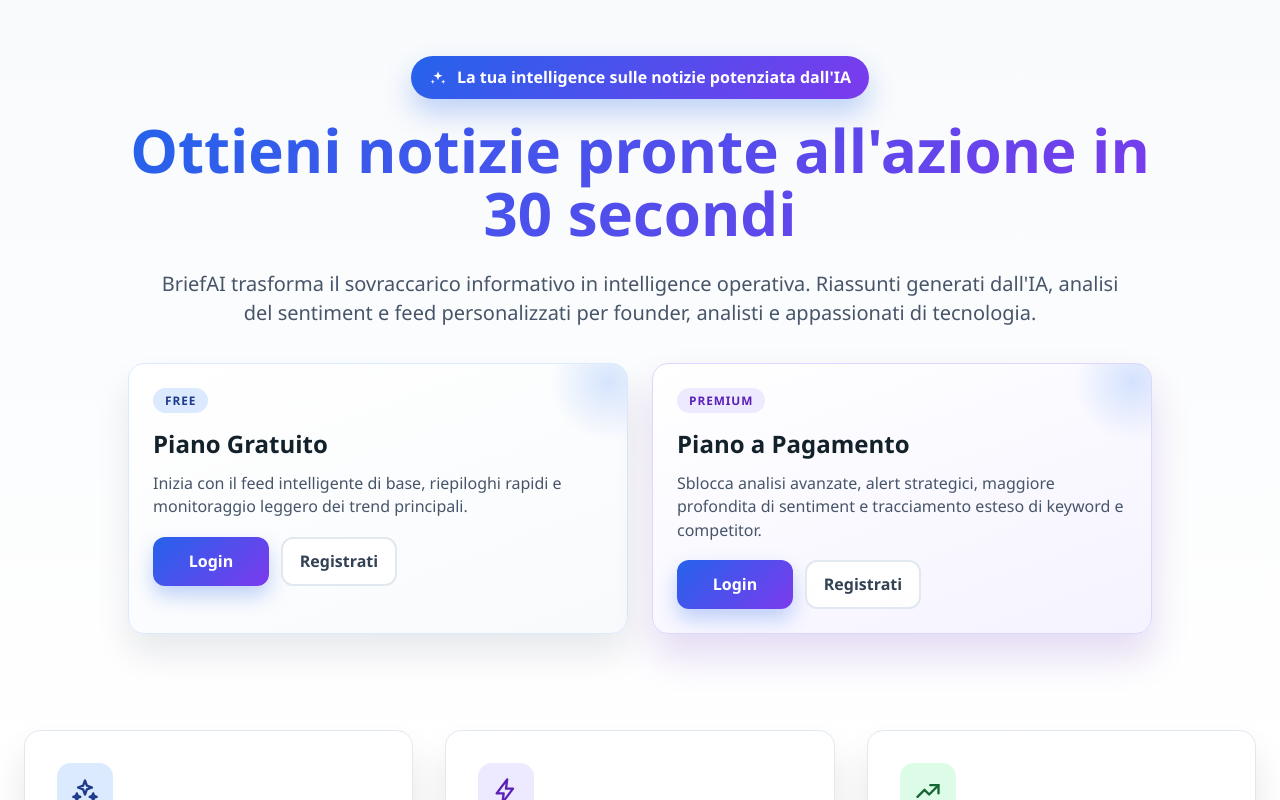
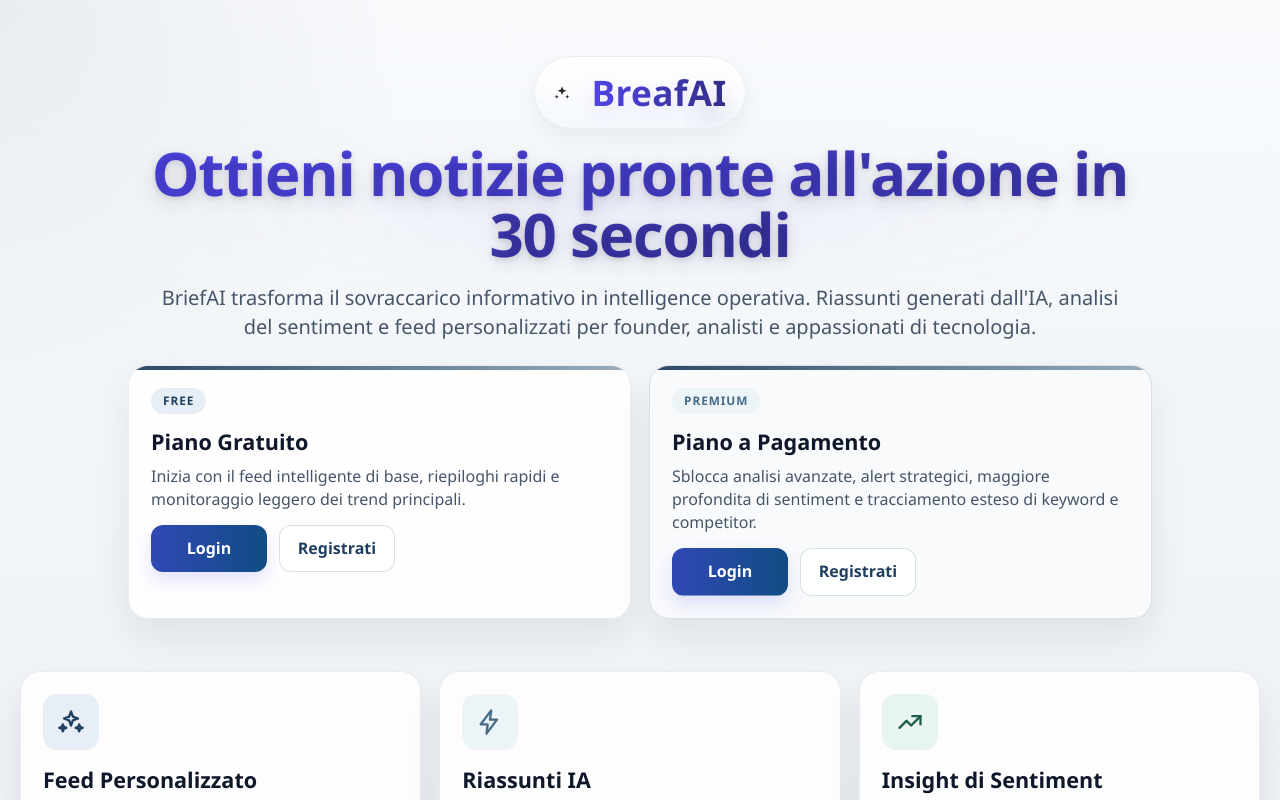
Before and after one commit to Diego-C-05/brief_ai, a React (Vite) app in the folder frontend-BriefAI/: page / in a window 1280 px wide. Built offline with nearby package versions, Linux system fonts and the light colour scheme.

Commit message:
feat:aggiornamento frontend ui, completo

```diff
--- a/frontend-BriefAI/src/index.css
+++ b/frontend-BriefAI/src/index.css
@@ -1,16 +1,23 @@
 :root {
-  --text: #13212b;
-  --muted: #4e636f;
-  --bg-top: #f7fbff;
-  --bg-bottom: #e8f2ff;
-  --panel-bg: rgba(255, 255, 255, 0.82);
-  --panel-border: #c7d7e3;
-  --panel-shadow: 0 22px 55px rgba(17, 44, 70, 0.18);
+  --text: #0f172a;
+  --muted: #526174;
+  --bg-top: #f7f8fa;
+  --bg-bottom: #edf1f5;
+  --panel-bg: rgba(255, 255, 255, 0.88);
+  --panel-border: rgba(15, 23, 42, 0.09);
+  --panel-shadow: 0 36px 90px rgba(15, 23, 42, 0.14);
   --input-bg: #ffffff;
-  --focus: #1f7ab8;
-  --accent-a: #0e7490;
-  --accent-b: #155e75;
-  --danger: #c23616;
+  --focus: #1e3a8a;
+  --accent-a: #4f46e5;
+  --accent-b: #0f4c81;
+  --accent-c: #7ca6bc;
+  --accent-strong: #312e81;
+  --accent-glow: rgba(79, 70, 229, 0.2);
+  --heading-halo: 0 10px 30px rgba(79, 70, 229, 0.1);
+  --hero-halo: rgba(79, 70, 229, 0.16);
+  --danger: #b42318;
+  --motion-pulse-duration: 1.8s;
+  --motion-sheen-duration: 6s;
 }
 
 * {
@@ -26,17 +33,41 @@
 
 body {
   margin: 0;
-  min-height: 100%;
   color: var(--text);
   font-family: 'Space Grotesk', 'Segoe UI', sans-serif;
   line-height: 1.45;
   overflow-x: hidden;
   background:
-    radial-gradient(circle at 15% 15%, rgba(31, 122, 184, 0.2), transparent 34%),
-    radial-gradient(circle at 85% 85%, rgba(14, 116, 144, 0.22), transparent 28%),
+    radial-gradient(circle at 12% 14%, rgba(31, 63, 97, 0.08), transparent 30%),
+    radial-gradient(circle at 88% 10%, rgba(15, 76, 129, 0.08), transparent 24%),
+    radial-gradient(circle at 82% 82%, rgba(31, 63, 97, 0.05), transparent 28%),
     linear-gradient(180deg, var(--bg-top), var(--bg-bottom));
 }
 
 p {
   margin: 0;
 }
+
+@keyframes pulse-glow {
+  0% { box-shadow: 0 8px 18px rgba(108,92,231,0.18), 0 0 0 0 rgba(108,92,231,0.06); }
+  50% { box-shadow: 0 18px 44px rgba(108,92,231,0.22), 0 0 40px 8px rgba(108,92,231,0.04); }
+  100% { box-shadow: 0 8px 18px rgba(108,92,231,0.18), 0 0 0 0 rgba(108,92,231,0.06); }
+}
+
+@keyframes gradient-shift {
+  0% { background-position: 0% 50%; }
+  50% { background-position: 100% 50%; }
+  100% { background-position: 0% 50%; }
+}
+
+@keyframes sheen-sweep {
+  0% { transform: translateX(-120%) rotate(-6deg); opacity: 0; }
+  30% { opacity: 0.8; }
+  60% { transform: translateX(30%) rotate(-6deg); opacity: 0.6; }
+  100% { transform: translateX(120%) rotate(-6deg); opacity: 0; }
+}
+
+@media (prefers-reduced-motion: reduce) {
+  :root { --motion-pulse-duration: 0s; --motion-sheen-duration: 0s; }
+  * { animation-duration: 0s !important; animation-delay: 0s !important; }
+}
--- a/frontend-BriefAI/src/pages/HomePage.css
+++ b/frontend-BriefAI/src/pages/HomePage.css
@@ -1,36 +1,46 @@
 .home-page {
   min-height: 100vh;
   width: 100%;
-  padding: 56px 24px 48px;
-  background: linear-gradient(180deg, #f8fafc 0%, #ffffff 100%);
+  padding: 56px 20px 40px;
+  background:
+    radial-gradient(circle at top left, rgba(15, 23, 42, 0.06), transparent 28%),
+    linear-gradient(180deg, #f8fafc 0%, #eef2f6 100%);
 }
 
 .home-container {
   width: 100%;
+  max-width: 1280px;
   margin: 0 auto;
   display: flex;
   flex-direction: column;
   align-items: center;
+  gap: 44px;
 }
 
 .hero-section {
   width: 100%;
   max-width: 1024px;
   text-align: center;
+  animation: fade-up 0.7s ease both;
 }
 
 .hero-badge {
-  margin: 0 auto 20px;
+  margin: 0 auto 14px;
   width: fit-content;
   display: inline-flex;
   align-items: center;
   gap: 10px;
   padding: 10px 18px;
   border-radius: 999px;
-  color: #ffffff;
+  color: rgba(0,0,0,0.85);
   font-weight: 600;
-  background: linear-gradient(135deg, #2563eb, #7c3aed);
-  box-shadow: 0 14px 28px rgba(37, 99, 235, 0.28);
+  background: linear-gradient(180deg, rgba(255,255,255,0.78), rgba(245, 249, 253, 0.6));
+  border: 1px solid rgba(15,23,42,0.06);
+  box-shadow: 0 10px 22px rgba(15, 23, 42, 0.06);
+  position: relative;
+  isolation: isolate;
+  backdrop-filter: blur(8px) saturate(120%);
+  -webkit-backdrop-filter: blur(8px) saturate(120%);
 }
 
 .hero-badge svg {
@@ -39,15 +49,101 @@
   fill: currentColor;
 }
 
-.hero-section h1 {
-  margin: 0 0 24px;
-  font-size: clamp(2.5rem, 6vw, 3.75rem);
-  line-height: 1.05;
-  font-weight: 800;
-  background: linear-gradient(135deg, #2563eb, #7c3aed);
+.hero-badge::before {
+  content: '';
+  position: absolute;
+  inset: 0;
+  border-radius: 999px;
+  background-image: radial-gradient(circle at 10% 20%, rgba(255,255,255,0.6), transparent 14%),
+                    radial-gradient(circle at 85% 80%, rgba(71,107,134,0.06), transparent 18%);
+  z-index: 0;
+  mix-blend-mode: normal;
+  pointer-events: none;
+  transform-origin: center;
+  animation: badge-liquid 8s ease-in-out infinite;
+}
+
+.hero-badge::after {
+  content: '';
+  position: absolute;
+  left: -30%;
+  top: -10%;
+  width: 160%;
+  height: 120%;
+  background: linear-gradient(110deg, rgba(255,255,255,0.0) 0%, rgba(255,255,255,0.6) 12%, rgba(255,255,255,0.08) 28%, rgba(255,255,255,0.0) 48%);
+  transform: translateX(-100%) rotate(-6deg);
+  z-index: 1;
+  opacity: 0.9;
+  pointer-events: none;
+  animation: badge-sheen 5.8s ease-in-out infinite;
+}
+
+.hero-badge > * { /* ensure content above pseudo layers */
+  position: relative;
+  z-index: 2;
+}
+
+/* Brand title inside the badge: larger, gradient-clipped and subtle motion */
+.brand-title {
+  font-size: clamp(1.4rem, 4vw, 2.2rem);
+  font-weight: 900;
+  letter-spacing: 0.01em;
+  margin-left: 10px;
+  display: inline-block;
+  background: linear-gradient(90deg, var(--accent-b), var(--accent-a), var(--accent-strong));
   -webkit-background-clip: text;
   background-clip: text;
   color: transparent;
+  background-size: 200% 100%;
+  animation: gradient-shift 3.6s linear infinite, brand-float 4.8s ease-in-out infinite;
+  transform-origin: center;
+  text-shadow: 0 8px 20px rgba(124,58,237,0.12);
+}
+
+@keyframes brand-float {
+  0% { transform: translateY(0); }
+  50% { transform: translateY(-2px); }
+  100% { transform: translateY(0); }
+}
+
+.hero-section h1 {
+  margin: 0 0 18px;
+  font-size: clamp(2.5rem, 6vw, 3.75rem);
+  line-height: 1.02;
+  font-weight: 900;
+  letter-spacing: -0.02em;
+  color: var(--text);
+  position: relative;
+  display: inline-block;
+  z-index: 1;
+  transition: transform 220ms cubic-bezier(.2,.9,.2,1), text-shadow 220ms ease;
+  text-shadow: 0 6px 18px rgba(12,10,40,0.12), 0 2px 6px rgba(2,6,23,0.12);
+  animation: hero-intensity 6s ease-in-out infinite;
+}
+
+.hero-section h1::before {
+  content: '';
+  position: absolute;
+  left: 50%;
+  top: 50%;
+  transform: translate(-50%, -46%);
+  width: 160%;
+  height: 80%;
+  background: radial-gradient(ellipse at center, var(--hero-halo) 0%, transparent 42%);
+  filter: blur(36px);
+  opacity: 1;
+  z-index: -1;
+  pointer-events: none;
+  transition: opacity 320ms ease, transform 800ms ease;
+}
+
+.hero-section h1 .accent-clip {
+  background: linear-gradient(90deg, var(--accent-b), var(--accent-a), var(--accent-strong));
+  -webkit-background-clip: text;
+  background-clip: text;
+  color: transparent;
+  background-size: 300% 100%;
+  animation: gradient-shift 4s linear infinite;
 }
 
 .hero-subtitle {
@@ -58,10 +154,10 @@
 }
 
 .plan-grid {
-  margin-top: 36px;
+  margin-top: 24px;
   display: grid;
   grid-template-columns: repeat(2, minmax(0, 1fr));
-  gap: 24px;
+  gap: 18px;
 }
 
 .plan-card {
@@ -69,20 +165,20 @@
   isolation: isolate;
   overflow: hidden;
   text-align: left;
-  border-radius: 16px;
-  border: 1px solid #e2e8f0;
-  background: linear-gradient(160deg, #ffffff 0%, #f8fafc 100%);
-  padding: 24px;
-  box-shadow: 0 20px 34px rgba(15, 23, 42, 0.09);
-  transition: transform 0.25s ease, box-shadow 0.25s ease, border-color 0.25s ease;
+  border-radius: 20px;
+  border: 1px solid rgba(15, 23, 42, 0.08);
+  background: rgba(255, 255, 255, 0.9);
+  padding: 22px;
+  box-shadow: 0 18px 38px rgba(15, 23, 42, 0.08);
+  transition: transform 220ms ease, box-shadow 220ms ease, border-color 220ms ease;
 }
 
 .plan-card::before {
   content: '';
   position: absolute;
   inset: -1px;
-  border-radius: 16px;
-  background: linear-gradient(135deg, rgba(37, 99, 235, 0.2), rgba(124, 58, 237, 0.2));
+  border-radius: 20px;
+  background: linear-gradient(135deg, rgba(31, 63, 97, 0.16), rgba(71, 107, 134, 0.12));
   opacity: 0;
   z-index: -2;
   transition: opacity 0.25s ease;
@@ -91,19 +187,18 @@
 .plan-card::after {
   content: '';
   position: absolute;
-  right: -42px;
-  top: -42px;
-  width: 120px;
-  height: 120px;
-  border-radius: 999px;
-  background: radial-gradient(circle, rgba(59, 130, 246, 0.2), transparent 70%);
+  left: 0;
+  top: 0;
+  right: 0;
+  height: 4px;
+  background: linear-gradient(90deg, rgba(31, 63, 97, 0.95), rgba(71, 107, 134, 0.55));
   z-index: -1;
 }
 
 .plan-card:hover {
-  transform: translateY(-6px);
-  border-color: #bfdbfe;
-  box-shadow: 0 28px 42px rgba(15, 23, 42, 0.15);
+  transform: translateY(-5px);
+  border-color: rgba(15, 23, 42, 0.14);
+  box-shadow: 0 30px 48px rgba(15, 23, 42, 0.14);
 }
 
 .plan-card:hover::before {
@@ -111,13 +206,12 @@
 }
 
 .free-plan {
-  border-color: #dbeafe;
+  border-color: rgba(15, 23, 42, 0.08);
 }
 
 .premium-plan {
-  border-color: #ddd6fe;
-  background: linear-gradient(160deg, #ffffff 0%, #f5f3ff 100%);
-  box-shadow: 0 22px 38px rgba(91, 33, 182, 0.16);
+  border-color: rgba(15, 23, 42, 0.12);
+  background: rgba(248, 250, 252, 0.96);
 }
 
 .plan-chip {
@@ -129,18 +223,18 @@
   text-transform: uppercase;
   letter-spacing: 0.08em;
   font-weight: 700;
-  color: #1e3a8a;
-  background: #dbeafe;
+  color: #1f3f61;
+  background: #e7eef6;
 }
 
 .plan-chip.premium {
-  color: #5b21b6;
-  background: #ede9fe;
+  color: #476b86;
+  background: #edf4f8;
 }
 
 .plan-card h2 {
-  margin: 14px 0 10px;
-  font-size: 1.5rem;
+  margin: 12px 0 8px;
+  font-size: 1.35rem;
 }
 
 .plan-card p {
@@ -149,7 +243,7 @@
 }
 
 .plan-actions {
-  margin-top: 18px;
+  margin-top: 14px;
   display: flex;
   gap: 12px;
 }
@@ -167,46 +261,61 @@
   border-radius: 12px;
   font-weight: 600;
   padding: 11px 16px;
-  transition: transform 0.2s ease, box-shadow 0.2s ease, border-color 0.2s ease;
+  transition: transform 180ms ease, box-shadow 180ms ease, border-color 180ms ease, opacity 180ms ease;
 }
 
 .plan-login-button {
   color: #ffffff;
-  background: linear-gradient(135deg, #2563eb, #7c3aed);
-  box-shadow: 0 10px 20px rgba(37, 99, 235, 0.28);
+  background: linear-gradient(90deg, var(--accent-a), var(--accent-b));
+  background-size: 200% 100%;
+  animation: gradient-shift 3.6s linear infinite;
+  box-shadow: 0 20px 60px rgba(124,58,237,0.16), 0 8px 30px var(--accent-glow);
+  transform-origin: center;
+}
+
+.plan-login-button {
+  animation: gradient-shift 3.6s linear infinite, pulse-glow var(--motion-pulse-duration) ease-in-out infinite;
 }
 
 .plan-login-button:hover {
-  transform: translateY(-2px);
-  box-shadow: 0 20px 36px rgba(37, 99, 235, 0.35);
+  transform: translateY(-4px) scale(1.035);
+  box-shadow: 0 38px 86px rgba(124,58,237,0.22), 0 12px 44px var(--accent-glow);
+  animation-play-state: paused, running;
 }
 
 .plan-register-button {
-  color: #334155;
-  border: 2px solid #e2e8f0;
-  background: rgba(255, 255, 255, 0.95);
+  color: #1f3f61;
+  border: 1px solid rgba(31, 63, 97, 0.16);
+  background: rgba(255, 255, 255, 0.94);
 }
 
 .plan-register-button:hover {
-  border-color: #3b82f6;
+  border-color: rgba(31, 63, 97, 0.3);
   transform: translateY(-2px);
 }
 
 .benefits-section {
   width: 100%;
   max-width: 1280px;
-  margin-top: 96px;
+  margin-top: 8px;
   display: grid;
   grid-template-columns: 1fr;
-  gap: 32px;
+  gap: 18px;
 }
 
 .benefit-card {
-  border: 1px solid #e2e8f0;
-  border-radius: 16px;
-  padding: 32px;
-  background: #ffffff;
-  box-shadow: 0 24px 36px rgba(15, 23, 42, 0.1);
+  border: 1px solid rgba(15, 23, 42, 0.08);
+  border-radius: 20px;
+  padding: 22px;
+  background: rgba(255, 255, 255, 0.84);
+  box-shadow: 0 18px 34px rgba(15, 23, 42, 0.08);
+  transition: transform 220ms ease, box-shadow 220ms ease, border-color 220ms ease;
+}
+
+.benefit-card:hover {
+  transform: translateY(-4px);
+  border-color: rgba(15, 23, 42, 0.14);
+  box-shadow: 0 26px 42px rgba(15, 23, 42, 0.12);
 }
 
 .benefit-icon-wrap {
@@ -228,23 +337,23 @@
 }
 
 .benefit-icon-wrap.blue {
-  background: #dbeafe;
-  color: #1e3a8a;
+  background: #e7eef6;
+  color: #1f3f61;
 }
 
 .benefit-icon-wrap.violet {
-  background: #ede9fe;
-  color: #5b21b6;
+  background: #edf4f8;
+  color: #476b86;
 }
 
 .benefit-icon-wrap.green {
-  background: #dcfce7;
-  color: #166534;
+  background: #e8f4ef;
+  color: #1f5b4d;
 }
 
 .benefit-card h3 {
-  margin: 18px 0 12px;
-  font-size: 1.5rem;
+  margin: 14px 0 8px;
+  font-size: 1.35rem;
   font-weight: 700;
 }
 
@@ -256,11 +365,12 @@
 .preview-section {
   width: 100%;
   max-width: 1024px;
-  margin-top: 96px;
+  margin-top: 0;
+  animation: fade-up 0.8s ease both;
 }
 
 .preview-section h2 {
-  margin: 0 0 32px;
+  margin: 0 0 20px;
   text-align: center;
   font-size: clamp(1.85rem, 4vw, 2rem);
   font-weight: 700;
@@ -268,16 +378,18 @@
 
 .preview-shell {
   border-radius: 24px;
-  padding: 48px;
-  background: linear-gradient(135deg, #f1f5f9, #e2e8f0);
+  padding: 28px;
+  border: 1px solid rgba(15, 23, 42, 0.08);
+  background: linear-gradient(180deg, rgba(255, 255, 255, 0.82), rgba(232, 240, 246, 0.96));
+  box-shadow: 0 24px 48px rgba(15, 23, 42, 0.08);
 }
 
 .preview-card {
-  border: 1px solid #e2e8f0;
+  border: 1px solid rgba(15, 23, 42, 0.08);
   border-radius: 20px;
-  background: #ffffff;
-  box-shadow: 0 20px 36px rgba(15, 23, 42, 0.11);
-  padding: 24px;
+  background: rgba(255, 255, 255, 0.95);
+  box-shadow: 0 18px 36px rgba(15, 23, 42, 0.1);
+  padding: 20px;
 }
 
 .preview-card-header {
@@ -297,18 +409,18 @@
   padding: 6px 10px;
   font-size: 0.75rem;
   font-weight: 700;
-  color: #166534;
-  background: #dcfce7;
+  color: #1f5b4d;
+  background: #e8f4ef;
 }
 
 .preview-card h3 {
-  margin: 16px 0 12px;
-  font-size: 1.25rem;
+  margin: 12px 0 10px;
+  font-size: 1.15rem;
   font-weight: 700;
 }
 
 .preview-card p {
-  margin: 0 0 16px;
+  margin: 0 0 12px;
   color: #475569;
 }
 
@@ -326,22 +438,22 @@
 }
 
 .tag-chip.ai {
-  color: #1d4ed8;
-  background: #dbeafe;
+  color: #1f3f61;
+  background: #e7eef6;
 }
 
 .tag-chip.openai {
-  color: #6d28d9;
-  background: #ede9fe;
+  color: #476b86;
+  background: #edf4f8;
 }
 
 .tag-chip.safety {
-  color: #475569;
-  background: #e2e8f0;
+  color: #64748b;
+  background: #eef2f7;
 }
 
 .preview-actions {
-  margin-top: 16px;
+  margin-top: 12px;
   display: flex;
   flex-wrap: wrap;
   gap: 16px;
@@ -350,10 +462,11 @@
 }
 
 .home-footer {
-  margin-top: 96px;
+  margin-top: 8px;
   text-align: center;
   font-size: 0.875rem;
   color: #64748b;
+  animation: fade-up 0.85s ease both;
 }
 
 @media (min-width: 900px) {
@@ -368,6 +481,66 @@
   }
 
   .preview-shell {
-    padding: 24px;
+    padding: 20px;
   }
 }
+
+@keyframes fade-up {
+  from {
+    opacity: 0;
+    transform: translateY(12px);
+  }
+
+  to {
+    opacity: 1;
+    transform: translateY(0);
+  }
+}
+
+@keyframes hero-accent-flow {
+  0% { background-position: 0% 50%; }
+  50% { background-position: 100% 50%; }
+  100% { background-position: 0% 50%; }
+}
+
+@media (prefers-reduced-motion: reduce) {
+  .hero-section h1::before,
+  .hero-section h1 .accent-clip,
+  .plan-login-button { animation: none; transition: none; }
+}
+
+@keyframes badge-liquid {
+  0%, 100% { transform: scale(1) translateY(0); }
+  40% { transform: scale(1.01) translateY(-1px); }
+  70% { transform: scale(0.995) translateY(0.5px); }
+}
+
+@keyframes badge-sheen {
+  0% { transform: translateX(-100%) rotate(-6deg); opacity: 0; }
+  20% { opacity: 0.6; }
+  50% { transform: translateX(20%) rotate(-6deg); opacity: 0.9; }
+  100% { transform: translateX(120%) rotate(-6deg); opacity: 0; }
+}
+
+@media (prefers-reduced-motion: reduce) {
+  .hero-badge::before,
+  .hero-badge::after {
+    animation: none;
+  }
+}
+
+@keyframes hero-intensity {
+  0%, 100% {
+    text-shadow: 0 6px 18px rgba(12,10,40,0.12), 0 2px 6px rgba(2,6,23,0.12);
+    filter: none;
+  }
+  50% {
+    text-shadow: 0 18px 44px rgba(124,58,237,0.32), 0 6px 18px rgba(2,6,23,0.18);
+    filter: saturate(1.06) brightness(1.06);
+  }
+}
+
+@media (prefers-reduced-motion: reduce) {
+  .hero-section h1 { animation: none !important; }
+  .hero-section h1 .accent-clip { animation: none !important; }
+}
--- a/frontend-BriefAI/src/pages/HomePage.tsx
+++ b/frontend-BriefAI/src/pages/HomePage.tsx
@@ -7,12 +7,14 @@
       <div className="home-container">
         {/* Hero principale: comunica il valore del prodotto in pochi secondi. */}
         <header className="hero-section">
-          <p className="hero-badge">
+          <p className="hero-badge" aria-label="Marchio BriefAI">
             <SparklesIcon />
-            <span>La tua intelligence sulle notizie potenziata dall'IA</span>
+            <span className="brand-title accent-clip">BreafAI</span>
           </p>
 
-          <h1>Ottieni notizie pronte all'azione in 30 secondi</h1>
+          <h1>
+            <span className="accent-clip">Ottieni notizie pronte all'azione in 30 secondi</span>
+          </h1>
 
           <p className="hero-subtitle">
             BriefAI trasforma il sovraccarico informativo in intelligence operativa. Riassunti
```
Also changed, not shown: frontend-BriefAI/src/pages/FeedPage.css (+30 -34 lines), frontend-BriefAI/src/pages/LoginPage.css (+22 -2 lines), frontend-BriefAI/src/pages/OnboardingPage.css (+49 -26 lines), frontend-BriefAI/src/pages/SettingsPage.css (+70 -28 lines), frontend-BriefAI/src/pages/SettingsPage.tsx (+24 -2 lines).
